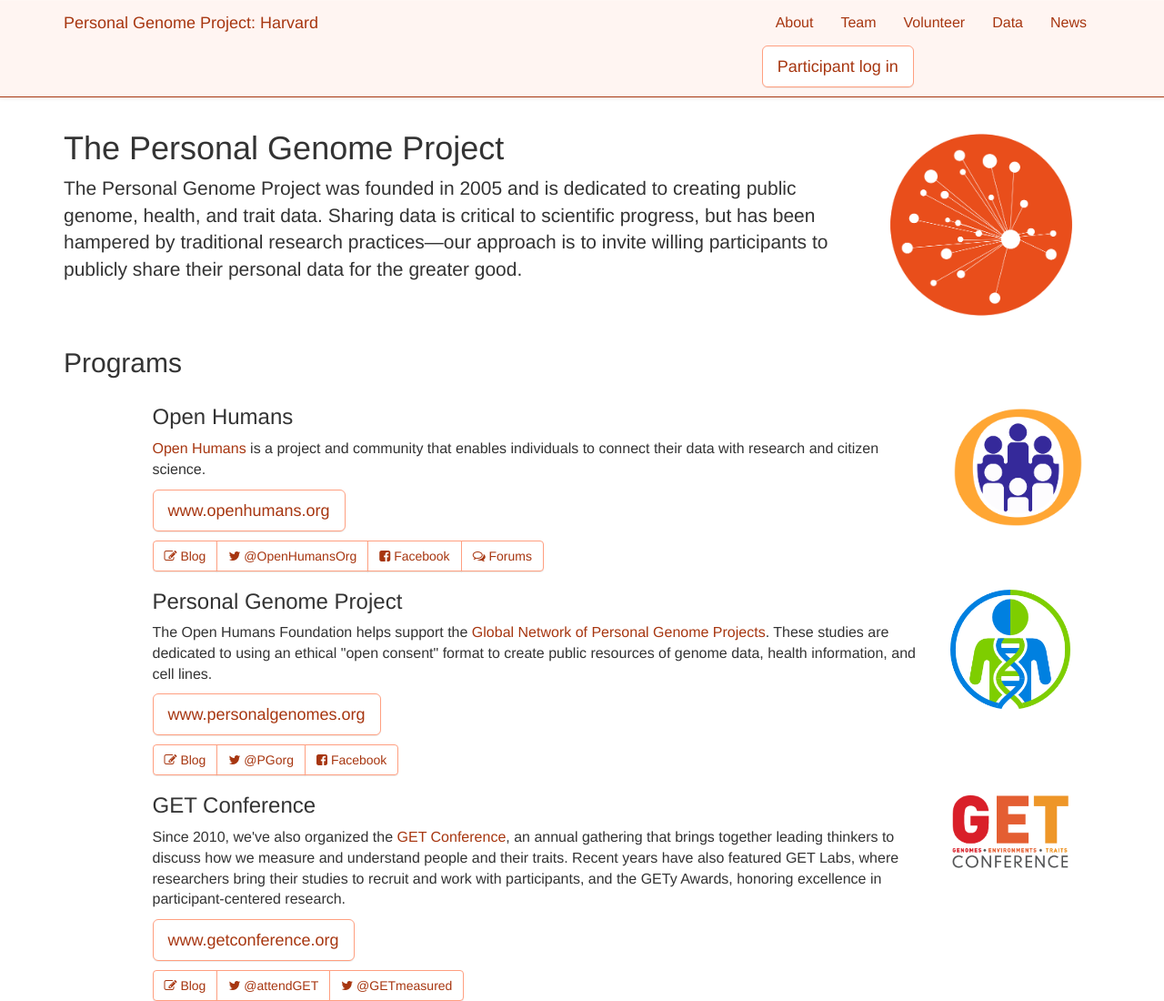
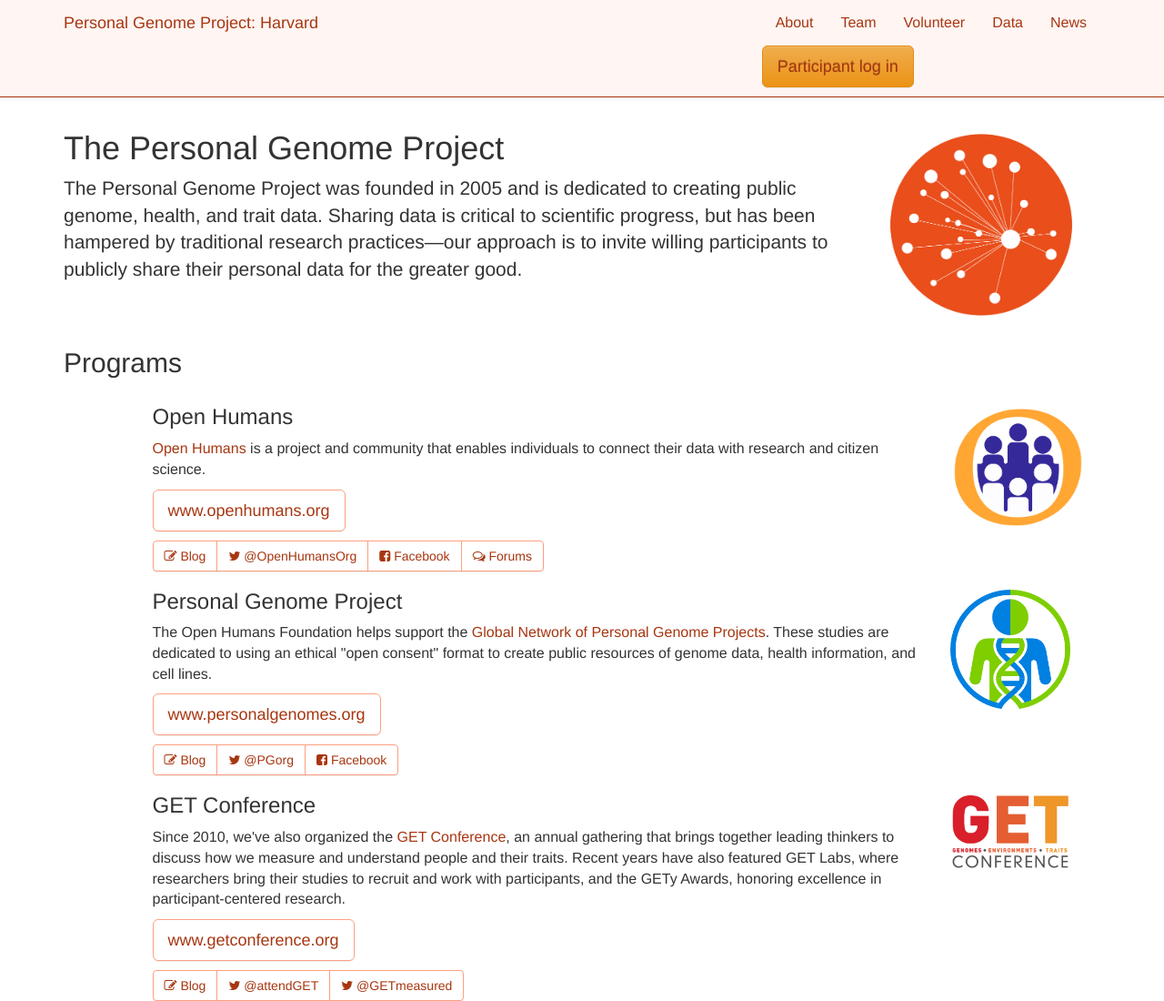
Before and after one commit to PGPHarvard/PGPHarvard.github.io, a plain HTML site: page index.html in a window 1280 px wide. Shown: the top 1100 px of the page at 91% size. Drawn offline with nearby package versions, Linux system fonts and the light colour scheme.

Commit message:
Update index.html

```diff
--- a/index.html
+++ b/index.html
@@ -47,7 +47,7 @@ k<!DOCTYPE html>
             <li><a href="#volunteer">Volunteer</a></li>
             <li><a href="#data">Data</a></li>
             <li><a href="https://blog.personalgenomes.org/">News</a></li>
-            <p><button class="btn btn-default btn-lg">
+            <p><button class="btn btn-warning btn-lg">
               <a href="https://my.pgp-hms.org/">
                 Participant log in</a>
           </ul>
```
